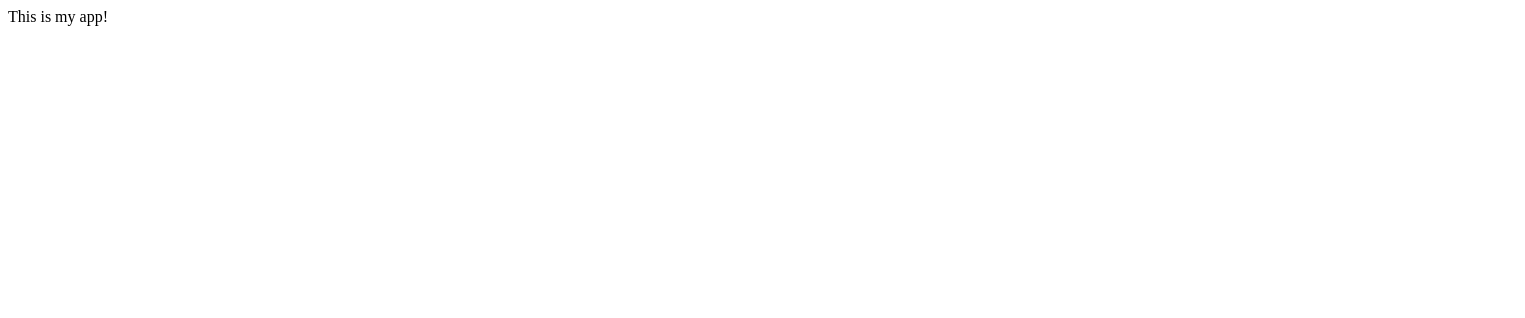
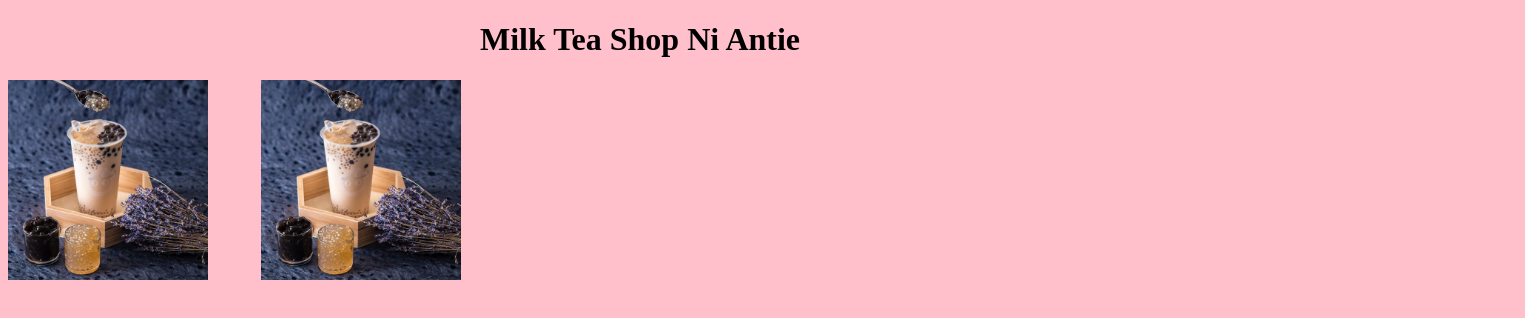
Before and after one commit to zjlimbaga/ACT2B, a plain HTML site: page index.html in a window 1280 px wide. Shown: the whole page, 1525 px wide, since content can reach past the window. Drawn offline with Linux system fonts and the light colour scheme.

Commit message:
Changed file

```diff
--- a/index.html
+++ b/index.html
@@ -1,8 +1,22 @@
-<html>
-	<head>
-		<title>My App</title>
-	</head>
-	<body>
-		This is my app!
-	</body>
+<!doctype html>
+<html lang="en">
+  <head>
+    <meta charset="utf-8">
+    <meta name="viewport" content="width=device-width, initial-scale=1">
+    <title>Bootstrap demo</title>
+  </head>
+  <style>
+    .container{
+      display: grid;
+      grid-template-columns: 20% 100% ;
+      align-items: justify;
+    }
+  </style>
+  <body style="background-color:pink;">
+    <h1><center>Milk Tea Shop Ni Antie</center></h1>
+    <div class = "container">
+      <div class = "image"> <img src = "Milk_Tea.jpeg" alt = "Milk tea with a fancy design" height = "200px" /></div>
+      <div class = "image"> <img src = "Milk_Tea.jpeg" alt = "Milk tea with a fancy design" height = "200px" /></div>
+    </div>
+  </body>
 </html>
```
Also changed, not shown: Milk_Tea.jpeg (added).
